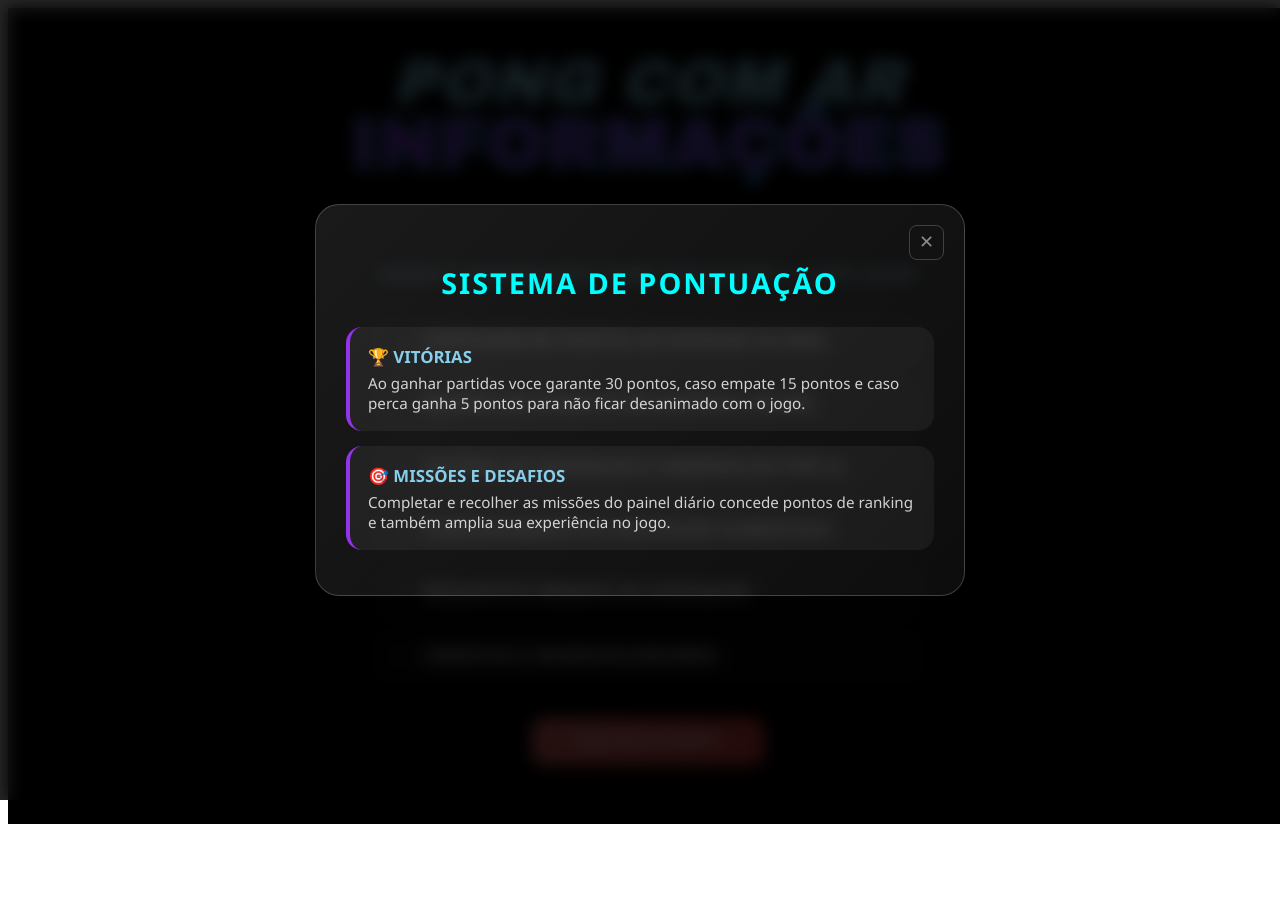
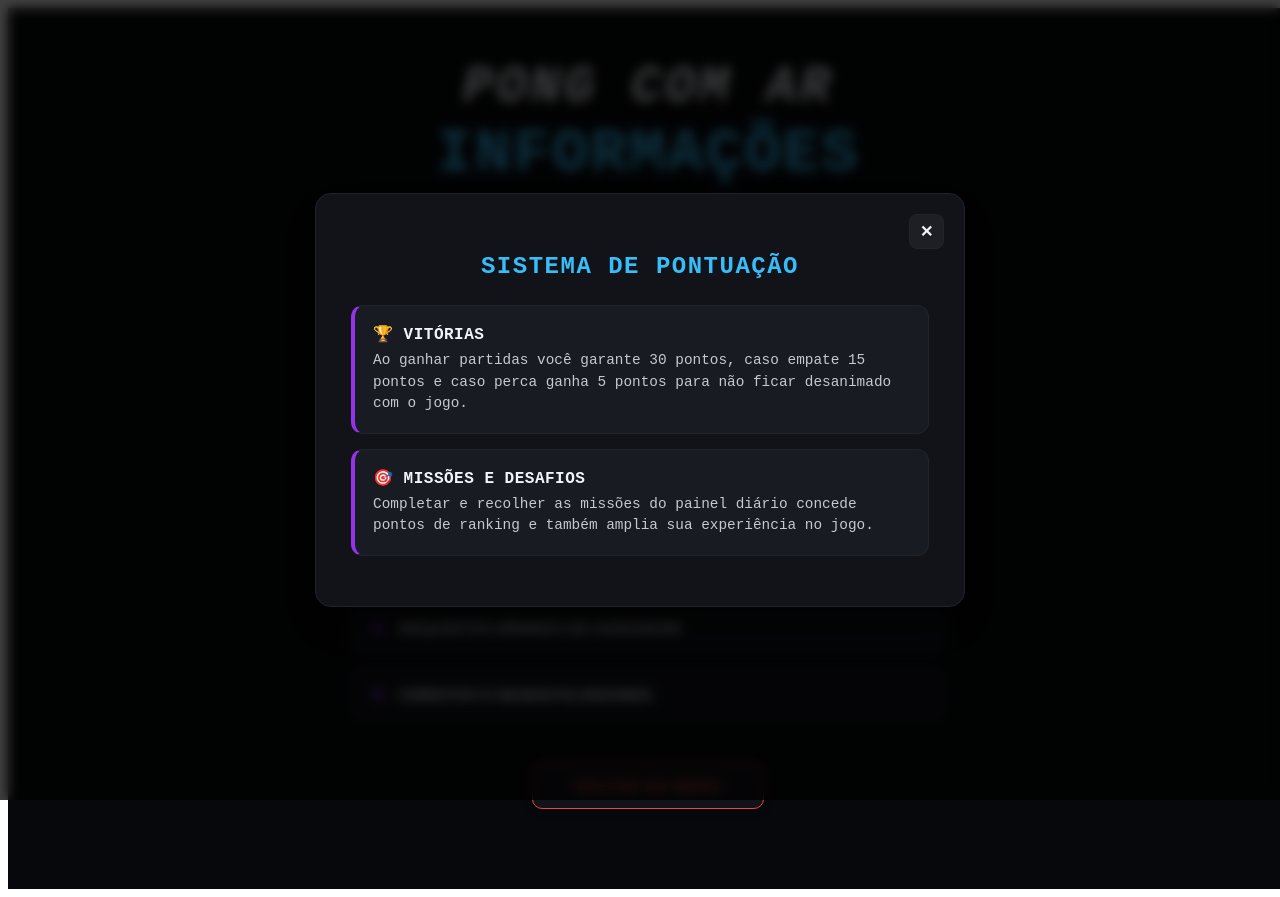
Before and after one commit to Jhever/ProjetoPongAR-TCC, a React (Vite) app in the folder frontend/: page /informacoes in a window 1280 px wide. Both pictures are taken after a click on the button "CONTAGEM DE PONTOS NO RANKING GLOBAL". Before the commit the page ends 832 px from the top, so only its background shows below. Built offline with nearby package versions, Linux system fonts and the light colour scheme; no server answers.

Commit message:
algumas atualizações

```diff
--- a/frontend/src/pages/Informacoes.tsx
+++ b/frontend/src/pages/Informacoes.tsx
@@ -1,50 +1,69 @@
 import React, { useState } from 'react';
 import { useNavigate } from 'react-router-dom';
+import { useConfig } from '../context/ConfigContext';
 
 const Informacoes: React.FC = () => {
   const navigate = useNavigate();
+  const { isDark } = useConfig();
   const [modalAtivo, setModalAtivo] = useState<string | null>(null);
+
+  // Paleta de cores integrada com o tema do sistema (Dark/Light)
+  const theme = {
+    bg: isDark ? '#07080b' : '#f8fafc',
+    cardBg: isDark ? '#111318' : '#ffffff',
+    cardHover: isDark ? '#181b22' : '#f1f5f9',
+    text: isDark ? '#f1f5f9' : '#0f172a',
+    muted: '#94a3b8',
+    border: isDark ? '#1f242d' : '#e2e8f0',
+    accent: '#38bdf8',
+    secondaryAccent: '#9333ea',
+  };
 
   const styles = {
     screen: {
       width: '100vw',
       minHeight: '100vh',
-      backgroundColor: '#000',
+      backgroundColor: theme.bg,
+      color: theme.text,
       display: 'flex',
       flexDirection: 'column' as const,
       alignItems: 'center',
-      justifyContent: 'flex-start', // Alterado para flex-start para permitir scroll natural sem cortar o topo
-      padding: '40px 20px',
-      fontFamily: '"Segoe UI", Roboto, sans-serif',
+      justifyContent: 'flex-start',
+      padding: '50px 20px',
+      fontFamily: '"Courier New", Courier, monospace',
       position: 'relative' as const,
       boxSizing: 'border-box' as const,
+      transition: 'background 0.3s, color 0.3s',
+    },
+    headerContainer: {
+      textAlign: 'center' as const,
+      marginBottom: '35px',
     },
     mainTitle: {
-      color: '#87CEEB',
-      fontSize: 'clamp(2.5rem, 5vw, 4rem)', // Responsivo para evitar estouro em telas menores
-      fontFamily: '"Arial Black", sans-serif',
+      color: theme.text,
+      fontSize: 'clamp(2.2rem, 4vw, 3.2rem)',
+      fontWeight: '900',
       fontStyle: 'italic',
       textTransform: 'uppercase' as const,
       margin: '0',
-      textAlign: 'center' as const,
+      letterSpacing: '3px',
     },
     subTitleText: {
-      color: '#9333ea',
-      fontSize: 'clamp(3rem, 6vw, 4.5rem)', // Responsivo
-      fontFamily: '"Arial Black", sans-serif',
+      color: theme.accent,
+      fontSize: 'clamp(2.5rem, 5vw, 3.8rem)',
+      fontWeight: '900',
       textTransform: 'uppercase' as const,
-      WebkitTextStroke: '2px #00ffff',
-      lineHeight: '0.9',
-      textAlign: 'center' as const,
-      marginTop: '-5px',
+      lineHeight: '1.1',
+      marginTop: '5px',
+      letterSpacing: '2px',
     },
     headerText: {
-      color: '#87CEEB',
-      fontSize: '1rem',
+      color: theme.muted,
+      fontSize: '0.85rem',
       fontWeight: 'bold' as const,
       textTransform: 'uppercase' as const,
-      marginBottom: '25px',
-      letterSpacing: '1px',
+      marginBottom: '30px',
+      letterSpacing: '2px',
       textAlign: 'center' as const,
       maxWidth: '600px',
     },
@@ -53,44 +72,45 @@ const Informacoes: React.FC = () => {
       flexDirection: 'column' as const,
       alignItems: 'center',
       width: '100%',
-      maxWidth: '550px',
-      marginBottom: '20px',
+      maxWidth: '600px',
+      gap: '12px',
+      marginBottom: '30px',
     },
     menuItem: {
-      background: 'rgba(255, 255, 255, 0.05)',
-      border: '1px solid rgba(255, 255, 255, 0.1)',
-      color: '#fff',
-      fontSize: '1.1rem',
-      padding: '14px 22px',
+      background: theme.cardBg,
+      border: `1px solid ${theme.border}`,
+      color: theme.text,
+      fontSize: '0.95rem',
+      padding: '18px 24px',
       borderRadius: '12px',
       cursor: 'pointer',
-      margin: '6px 0',
       width: '100%',
       display: 'flex',
       alignItems: 'center',
-      transition: '0.3s all ease',
-      backdropFilter: 'blur(5px)',
+      transition: 'all 0.2s ease',
       outline: 'none',
-      fontWeight: 'bold' as const,
+      fontWeight: '700' as const,
       textAlign: 'left' as const,
       boxSizing: 'border-box' as const,
+      boxShadow: isDark ? '0 2px 10px rgba(0,0,0,0.2)' : '0 1px 4px rgba(0,0,0,0.02)',
     },
     bullet: {
-      width: '12px',
-      height: '2px',
-      backgroundColor: '#9333ea',
-      marginRight: '15px',
-      transition: '0.3s background-color ease',
+      width: '10px',
+      height: '10px',
+      backgroundColor: theme.secondaryAccent,
+      borderRadius: '50%',
+      marginRight: '16px',
+      transition: '0.2s background-color ease',
       flexShrink: 0,
     },
     overlay: {
-      position: 'fixed' as const, // Alterado para fixed para cobrir toda a tela corretamente no scroll
+      position: 'fixed' as const,
       top: 0,
       left: 0,
       width: '100vw',
       height: '100vh',
-      backgroundColor: 'rgba(0, 0, 0, 0.85)',
-      backdropFilter: 'blur(8px)',
+      backgroundColor: 'rgba(0, 0, 0, 0.75)',
+      backdropFilter: 'blur(6px)',
       display: modalAtivo ? 'flex' : 'none',
       justifyContent: 'center',
       alignItems: 'center',
@@ -103,68 +123,72 @@ const Informacoes: React.FC = () => {
       maxWidth: '650px',
       maxHeight: '85vh',
       overflowY: 'auto' as const,
-      background: 'linear-gradient(135deg, rgba(255,255,255,0.1) 0%, rgba(255,255,255,0.05) 100%)',
-      borderRadius: '24px',
-      border: '1px solid rgba(255, 255, 255, 0.2)',
-      padding: '30px',
+      backgroundColor: theme.cardBg,
+      borderRadius: '16px',
+      border: `1px solid ${theme.border}`,
+      padding: '35px',
       position: 'relative' as const,
-      color: '#fff',
-      boxShadow: '0 25px 50px -12px rgba(0, 0, 0, 0.5)',
+      color: theme.text,
+      boxShadow: '0 20px 40px rgba(0,0,0,0.5)',
       boxSizing: 'border-box' as const,
     },
     closeBtn: {
       position: 'absolute' as const,
       top: '20px',
       right: '20px',
-      background: 'none',
-      color: 'rgba(255,255,255,0.5)',
-      border: '1px solid rgba(255,255,255,0.2)',
+      background: isDark ? 'rgba(255,255,255,0.05)' : 'rgba(0,0,0,0.05)',
+      color: theme.text,
+      border: `1px solid ${theme.border}`,
       borderRadius: '8px',
       width: '35px',
       height: '35px',
       cursor: 'pointer',
-      fontSize: '18px',
-      transition: '0.3s',
+      fontSize: '16px',
+      fontWeight: 'bold',
+      transition: '0.2s',
       display: 'flex',
       alignItems: 'center',
       justifyContent: 'center',
     },
     modalTitle: {
-      fontSize: '1.8rem',
-      color: '#00ffff',
+      fontSize: '1.5rem',
+      color: theme.accent,
       marginBottom: '25px',
       textAlign: 'center' as const,
       fontWeight: '900' as const,
       textTransform: 'uppercase' as const,
-      letterSpacing: '2px',
+      letterSpacing: '1.5px',
     },
     card: {
-      backgroundColor: 'rgba(255,255,255,0.05)',
+      backgroundColor: isDark ? '#181b22' : '#f8fafc',
       padding: '18px',
-      borderRadius: '16px',
+      borderRadius: '12px',
       marginBottom: '15px',
-      borderLeft: '4px solid #9333ea',
+      border: `1px solid ${theme.border}`,
+      borderLeft: `4px solid ${theme.secondaryAccent}`,
     },
     cardHeader: {
-      color: '#87CEEB',
+      color: theme.text,
       fontWeight: 'bold' as const,
       display: 'block',
-      marginBottom: '5px',
-      fontSize: '1.05rem',
+      marginBottom: '6px',
+      fontSize: '1rem',
+      letterSpacing: '0.5px',
     },
     backButton: {
       marginTop: '10px',
-      marginBottom: '20px',
-      background: 'linear-gradient(to right, #f87171, #ef4444)',
-      color: '#fff',
-      border: 'none',
-      borderRadius: '12px',
-      padding: '14px 45px',
-      fontSize: '1rem',
+      marginBottom: '30px',
+      background: theme.cardBg,
+      color: '#ef4444',
+      border: '1px solid #ef4444',
+      borderRadius: '10px',
+      padding: '14px 40px',
+      fontSize: '0.95rem',
       fontWeight: 'bold' as const,
       cursor: 'pointer',
-      boxShadow: '0 4px 15px rgba(239, 68, 68, 0.3)',
-      transition: '0.3s',
+      letterSpacing: '1px',
+      boxShadow: isDark ? '0 2px 10px rgba(0,0,0,0.2)' : '0 1px 4px rgba(0,0,0,0.02)',
+      transition: 'all 0.2s',
     }
   };
 
@@ -173,17 +197,15 @@ const Informacoes: React.FC = () => {
     const bullet = target.querySelector('.bullet-item') as HTMLDivElement;
 
     if (isEnter) {
-      target.style.background = 'rgba(255, 255, 255, 0.15)';
-      target.style.borderColor = '#00ffff';
-      target.style.transform = 'scale(1.02) translateX(8px)';
-      target.style.boxShadow = '0 0 20px rgba(0, 255, 255, 0.3)';
-      if (bullet) bullet.style.backgroundColor = '#00ffff';
+      target.style.borderColor = theme.accent;
+      target.style.backgroundColor = theme.cardHover;
+      target.style.transform = 'translateY(-2px)';
+      if (bullet) bullet.style.backgroundColor = theme.accent;
     } else {
-      target.style.background = 'rgba(255, 255, 255, 0.05)';
-      target.style.borderColor = 'rgba(255, 255, 255, 0.1)';
-      target.style.transform = 'scale(1) translateX(0)';
-      target.style.boxShadow = 'none';
-      if (bullet) bullet.style.backgroundColor = '#9333ea';
+      target.style.borderColor = theme.border;
+      target.style.backgroundColor = theme.cardBg;
+      target.style.transform = 'translateY(0)';
+      if (bullet) bullet.style.backgroundColor = theme.secondaryAccent;
     }
   };
 
@@ -195,11 +217,11 @@ const Informacoes: React.FC = () => {
             <h3 style={styles.modalTitle}>SISTEMA DE PONTUAÇÃO</h3>
             <div style={styles.card}>
               <span style={styles.cardHeader}>🏆 VITÓRIAS</span>
-              <p style={{ margin: 0, opacity: 0.8, fontSize: '0.95rem' }}>Ao ganhar partidas voce garante 30 pontos, caso empate 15 pontos e caso perca ganha 5 pontos para não ficar desanimado com o jogo.</p>
+              <p style={{ margin: 0, opacity: 0.8, fontSize: '0.9rem', lineHeight: '1.5' }}>Ao ganhar partidas você garante 30 pontos, caso empate 15 pontos e caso perca ganha 5 pontos para não ficar desanimado com o jogo.</p>
             </div>
             <div style={styles.card}>
               <span style={styles.cardHeader}>🎯 MISSÕES E DESAFIOS</span>
-              <p style={{ margin: 0, opacity: 0.8, fontSize: '0.95rem' }}>Completar e recolher as missões do painel diário concede pontos de ranking e também amplia sua experiência no jogo.</p>
+              <p style={{ margin: 0, opacity: 0.8, fontSize: '0.9rem', lineHeight: '1.5' }}>Completar e recolher as missões do painel diário concede pontos de ranking e também amplia sua experiência no jogo.</p>
             </div>
           </>
         );
@@ -209,11 +231,11 @@ const Informacoes: React.FC = () => {
             <h3 style={styles.modalTitle}>REGRAS DE CONDUTA</h3>
             <div style={styles.card}>
               <span style={styles.cardHeader}>⏱️ DESCONEXÕES INVOLUNTÁRIAS</span>
-              <p style={{ margin: 0, opacity: 0.8, fontSize: '0.95rem' }}>Sair intencionalmente de uma partida em andamento conta como derrota automática (W.O.) e deduz -15 pontos do ranking global.</p>
+              <p style={{ margin: 0, opacity: 0.8, fontSize: '0.9rem', lineHeight: '1.5' }}>Sair intencionalmente de uma partida em andamento conta como derrota automática (W.O.) e deduz -15 pontos do ranking global.</p>
             </div>
             <div style={styles.card}>
               <span style={styles.cardHeader}>🤝 FAIR PLAY (JOGO LIMPO)</span>
-              <p style={{ margin: 0, opacity: 0.8, fontSize: '0.95rem' }}>O uso de qualquer artifício externo para travar o sinal da webcam ou burlar o rastreamento gerará suspensão automática.</p>
+              <p style={{ margin: 0, opacity: 0.8, fontSize: '0.9rem', lineHeight: '1.5' }}>O uso de qualquer artifício externo para travar o sinal da webcam ou burlar o rastreamento gerará suspensão automática.</p>
             </div>
           </>
         );
@@ -223,15 +245,15 @@ const Informacoes: React.FC = () => {
             <h3 style={styles.modalTitle}>MODERAÇÃO POR IA</h3>
             <div style={{ ...styles.card, borderLeftColor: '#ef4444' }}>
               <span style={{ ...styles.cardHeader, color: '#ef4444' }}>🤖 DETECÇÃO DE INFRAÇÕES</span>
-              <p style={{ margin: 0, opacity: 0.8, fontSize: '0.95rem' }}>Nossas partidas são monitoradas por uma Inteligência Artificial (FastAPI). Ao registrar uma denúncia de "Gesto Obsceno" ou "AFK", a IA escaneia os últimos frames da sua câmera para confirmar a infração baseada na geometria da mão.</p>
+              <p style={{ margin: 0, opacity: 0.8, fontSize: '0.9rem', lineHeight: '1.5' }}>Nossas partidas são monitoradas por uma Inteligência Artificial (FastAPI). Ao registrar uma denúncia de "Gesto Obsceno" ou "AFK", a IA escaneia os últimos frames da sua câmera para confirmar a infração baseada na geometria da mão.</p>
             </div>
             <div style={{ ...styles.card, borderLeftColor: '#f59e0b' }}>
               <span style={{ ...styles.cardHeader, color: '#f59e0b' }}>⚠️ PUNIÇÃO PROGRESSIVA</span>
-              <p style={{ margin: 0, opacity: 0.8, fontSize: '0.95rem' }}>As penalidades ocorrem em níveis: o 1º caso gera apenas um aviso, o 2º retira 30 pontos do ranking do infrator, e a 3ª infração resulta no banimento automático da conta.</p>
+              <p style={{ margin: 0, opacity: 0.8, fontSize: '0.9rem', lineHeight: '1.5' }}>As penalidades ocorrem em níveis: o 1º caso gera apenas um aviso, o 2º retira 30 pontos do ranking do infrator, e a 3ª infração resulta no banimento automático da conta.</p>
             </div>
             <div style={{ ...styles.card, borderLeftColor: '#3b82f6' }}>
               <span style={{ ...styles.cardHeader, color: '#3b82f6' }}>🛡️ FILTRO ANTI-RAGE REPORT</span>
-              <p style={{ margin: 0, opacity: 0.8, fontSize: '0.95rem' }}>Para evitar denúncias falsas por frustração, nossa IA cruza as denúncias com o placar do jogo. Se um jogador perdendo de goleada relatar uma infração inexistente, a denúncia é bloqueada.</p>
+              <p style={{ margin: 0, opacity: 0.8, fontSize: '0.9rem', lineHeight: '1.5' }}>Para evitar denúncias falsas por frustração, nossa IA cruza as denúncias com o placar do jogo. Se um jogador perdendo de goleada relatar uma infração inexistente, a denúncia é bloqueada.</p>
             </div>
           </>
         );
@@ -241,11 +263,11 @@ const Informacoes: React.FC = () => {
             <h3 style={styles.modalTitle}>REALIDADE AUMENTADA (AR)</h3>
             <div style={styles.card}>
               <span style={styles.cardHeader}>👁️ VISÃO COMPUTACIONAL</span>
-              <p style={{ margin: 0, opacity: 0.8, fontSize: '0.95rem' }}>O sistema utiliza redes neurais em tempo real (MediaPipe) para ler a transmissão da sua câmera e isolar os 21 pontos (landmarks) da sua mão.</p>
+              <p style={{ margin: 0, opacity: 0.8, fontSize: '0.9rem', lineHeight: '1.5' }}>O sistema utiliza redes neurais em tempo real (MediaPipe) para ler a transmissão da sua câmera e isolar os 21 pontos (landmarks) da sua mão.</p>
             </div>
-            <div style={{ ...styles.card, borderLeftColor: '#00ffff' }}>
+            <div style={styles.card}>
               <span style={styles.cardHeader}>🔄 MAPEAMENTO DIGITAL</span>
-              <p style={{ margin: 0, opacity: 0.8, fontSize: '0.95rem' }}>Essas coordenadas físicas são projetadas e convertidas instantaneamente na movimentação vertical da raquete no jogo.</p>
+              <p style={{ margin: 0, opacity: 0.8, fontSize: '0.9rem', lineHeight: '1.5' }}>Essas coordenadas físicas são projetadas e convertidas instantaneamente na movimentação vertical da raquete no jogo.</p>
             </div>
           </>
         );
@@ -255,11 +277,11 @@ const Informacoes: React.FC = () => {
             <h3 style={styles.modalTitle}>REQUISITOS MÍNIMOS</h3>
             <div style={styles.card}>
               <span style={styles.cardHeader}>📷 WEBCAM</span>
-              <p style={{ margin: 0, opacity: 0.8, fontSize: '0.95rem' }}>Resolução mínima de 480p operando estável a 30 FPS para evitar lag e quebras na leitura dos seus gestos durante o WebRTC.</p>
+              <p style={{ margin: 0, opacity: 0.8, fontSize: '0.9rem', lineHeight: '1.5' }}>Resolução mínima de 480p operando estável a 30 FPS para evitar lag e quebras na leitura dos seus gestos durante o WebRTC.</p>
             </div>
             <div style={styles.card}>
               <span style={styles.cardHeader}>💻 PROCESSAMENTO</span>
-              <p style={{ margin: 0, opacity: 0.8, fontSize: '0.95rem' }}>Processador dual-core moderno com aceleração de hardware ativa no navegador web para processar os nós de IA sem sobrecarregar a CPU.</p>
+              <p style={{ margin: 0, opacity: 0.8, fontSize: '0.9rem', lineHeight: '1.5' }}>Processador dual-core moderno com aceleração de hardware ativa no navegador web para processar os nós de IA sem sobrecarregar a CPU.</p>
             </div>
           </>
         );
@@ -269,11 +291,11 @@ const Informacoes: React.FC = () => {
             <h3 style={styles.modalTitle}>CRÉDITOS</h3>
             <div style={styles.card}>
               <span style={styles.cardHeader}>🛠️ DESENVOLVEDORES PRINCIPAIS</span>
-              <p style={{ margin: 0, opacity: 0.8, fontSize: '0.95rem', fontWeight: 'bold' }}>Jheverson Alves da Silva & Nathaniel Nicolas Rissi Soares</p>
+              <p style={{ margin: 0, opacity: 0.8, fontSize: '0.9rem', lineHeight: '1.5', fontWeight: 'bold' }}>Jheverson Alves da Silva & Nathaniel Nicolas Rissi Soares</p>
             </div>
-            <div style={{ ...styles.card, borderLeftColor: '#00ffff' }}>
+            <div style={styles.card}>
               <span style={styles.cardHeader}>📚 ARQUITETURA DO PROJETO</span>
-              <p style={{ margin: 0, opacity: 0.8, fontSize: '0.95rem' }}>Desenvolvido como software de TCC combinando Frontend em React (TypeScript), Backend Node.js (Servidor Autoritativo e WebSocket), IA em Python (FastAPI/MediaPipe) e banco de dados PostgreSQL via Supabase.</p>
+              <p style={{ margin: 0, opacity: 0.8, fontSize: '0.9rem', lineHeight: '1.5' }}>Desenvolvido como software de TCC combinando Frontend em React (TypeScript), Backend Node.js (Servidor Autoritativo e WebSocket), IA em Python (FastAPI/MediaPipe) e banco de dados PostgreSQL via Supabase.</p>
             </div>
           </>
         );
@@ -283,8 +305,8 @@ const Informacoes: React.FC = () => {
 
   return (
     <div style={styles.screen}>
-      <h1 style={styles.mainTitle}>PONG COM AR</h1>
-      <div style={{ marginBottom: '10px' }}>
+      <div style={styles.headerContainer}>
+        <h1 style={styles.mainTitle}>PONG COM AR</h1>
         <h2 style={styles.subTitleText}>INFORMAÇÕES</h2>
       </div>
 
@@ -355,8 +377,16 @@ const Informacoes: React.FC = () => {
       <button
         style={styles.backButton}
         onClick={() => navigate('/home')}
-        onMouseEnter={(e) => e.currentTarget.style.transform = 'translateY(-3px)'}
-        onMouseLeave={(e) => e.currentTarget.style.transform = 'translateY(0)'}
+        onMouseEnter={(e) => {
+          e.currentTarget.style.backgroundColor = '#ef4444';
+          e.currentTarget.style.color = '#fff';
+          e.currentTarget.style.transform = 'translateY(-2px)';
+        }}
+        onMouseLeave={(e) => {
+          e.currentTarget.style.backgroundColor = theme.cardBg;
+          e.currentTarget.style.color = '#ef4444';
+          e.currentTarget.style.transform = 'translateY(0)';
+        }}
       >
         VOLTAR AO MENU
       </button>
@@ -366,7 +396,8 @@ const Informacoes: React.FC = () => {
           <button
             style={styles.closeBtn}
             onClick={() => setModalAtivo(null)}
-            onMouseOver={(e) => (e.currentTarget.style.color = '#fff')}
+            onMouseOver={(e) => (e.currentTarget.style.borderColor = theme.accent)}
+            onMouseOut={(e) => (e.currentTarget.style.borderColor = theme.border)}
           >✕</button>
           {renderModalContent()}
         </div>
```
